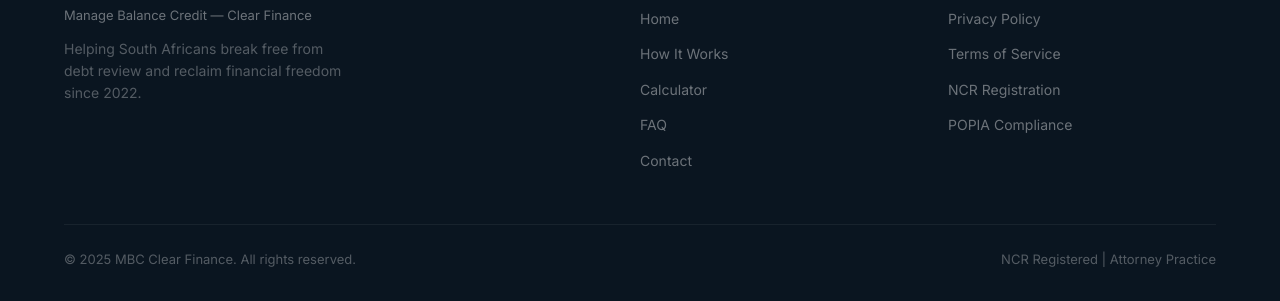
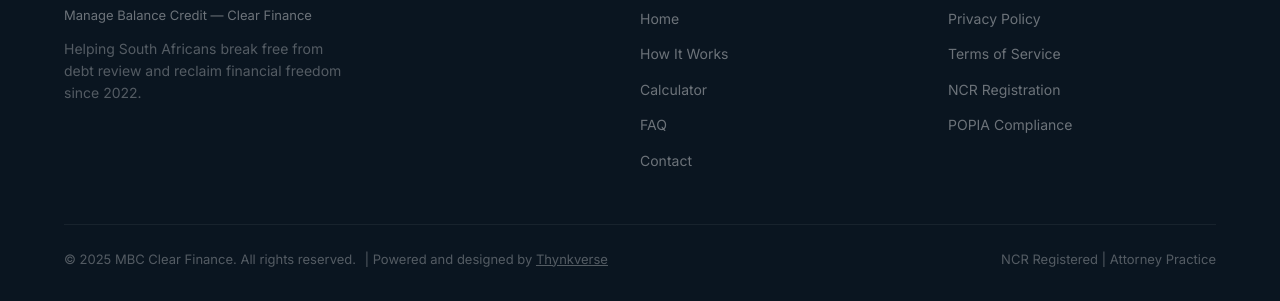
Before and after one commit to stanbanilao/mbcclearfinance, a plain HTML site: page index.html in a window 1280 px wide. Shown: the part 7940-8241 px from the top of the page. Drawn offline with nearby package versions, Linux system fonts and the light colour scheme.

Commit message:
Update footer to include Thynkverse credit
Added credit to Thynkverse in the footer.

```diff
--- a/index.html
+++ b/index.html
@@ -379,7 +379,7 @@
         </div>
       </div>
       <div class="footer-bottom">
-        <p>&copy; 2025 MBC Clear Finance. All rights reserved.</p>
+        <p>&copy; 2025 MBC Clear Finance. All rights reserved. <span style="margin-left: 5px;">| Powered and designed by <a href="https://www.thynkverse.co.za" target="_blank" rel="noopener noreferrer" style="color: inherit; text-decoration: underline;">Thynkverse</a></span></p>
         <p>NCR Registered | Attorney Practice</p>
       </div>
     </div>
```
